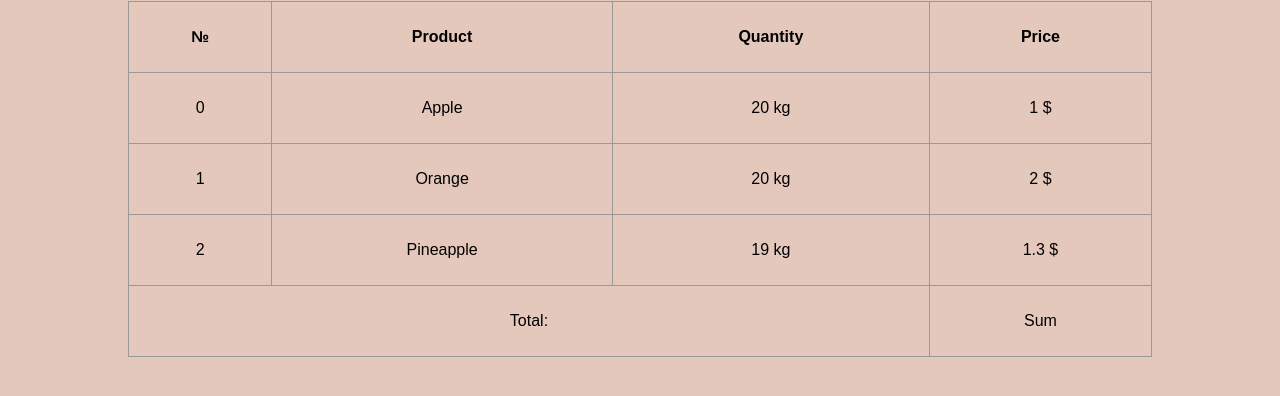
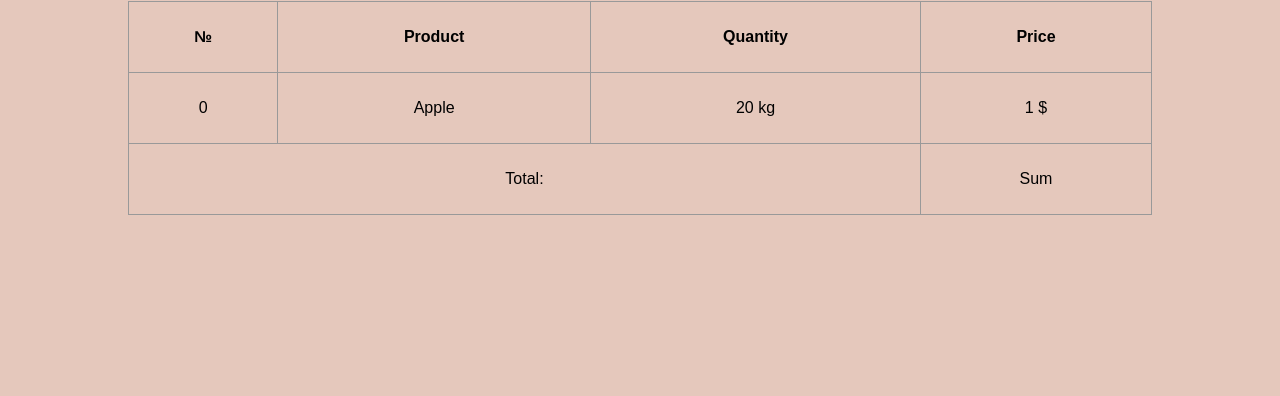
Before and after one commit to Brandevalt/lessons_04.09.2020, a plain HTML site: page basket.html in a window 1280 px wide. Shown: the part 172-568 px from the top of the page. Drawn offline with Linux system fonts and the light colour scheme.

Commit message:
basket++

```diff
--- a/js/script.js
+++ b/js/script.js
@@ -136,26 +136,9 @@ let arrBasket = [
   {
     id: 1,
     name: "Apple",
-    img: "./image/apple.png",
     country: "Ukraine",
     weight: 20,
     price: 1,
-  },
-  {
-    id: 2,
-    name: "Orange",
-    img: "./image/orange.png",
-    country: "Azerbaijan",
-    weight: 20,
-    price: 2,
-  },
-  {
-    id: 3,
-    name: "Pineapple",
-    img: "./image/pineapple.png",
-    country: "India",
-    weight: 19,
-    price: 1.3,
   }]
 
   // local storage
```
Also changed, not shown: index.html (+1 -1 lines).
